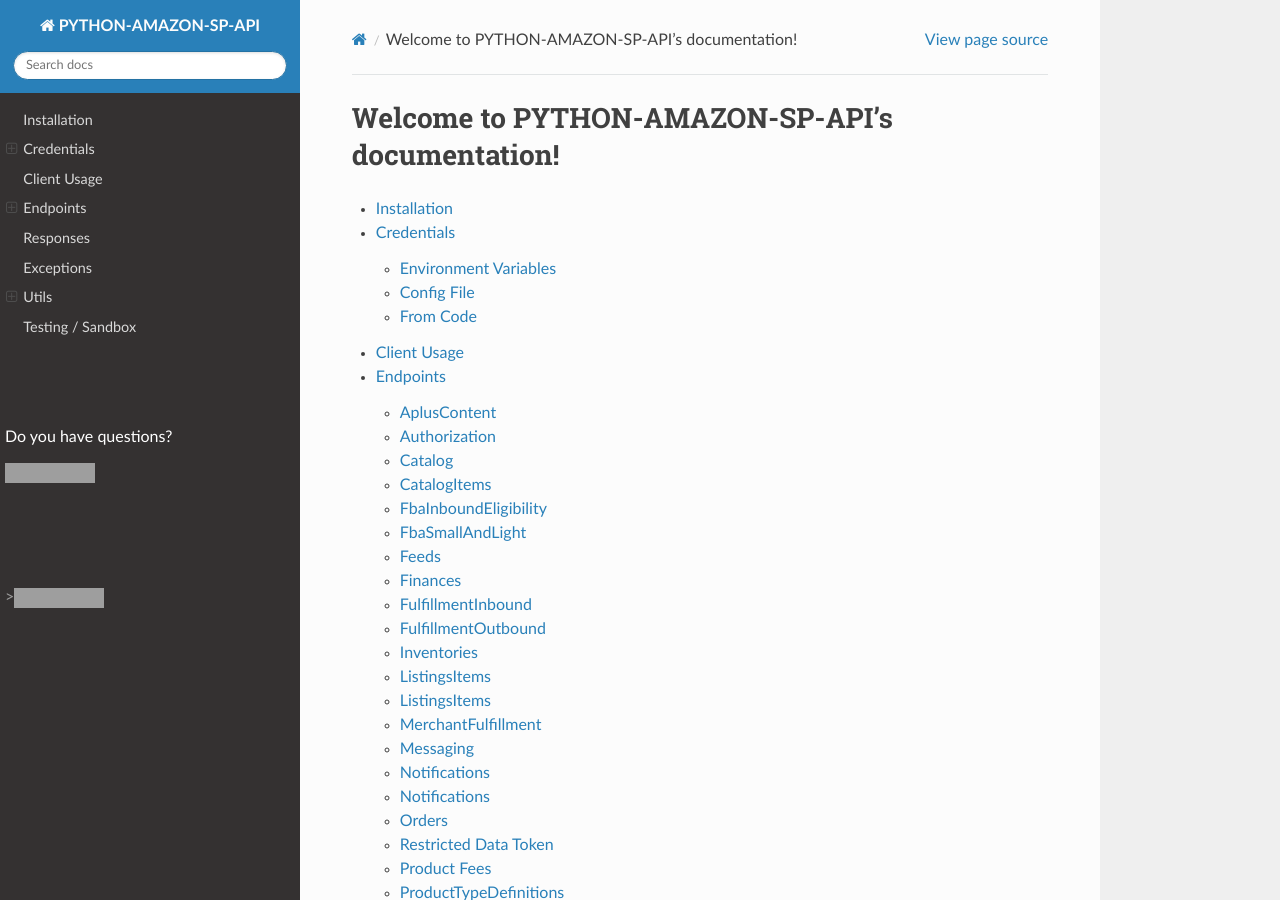
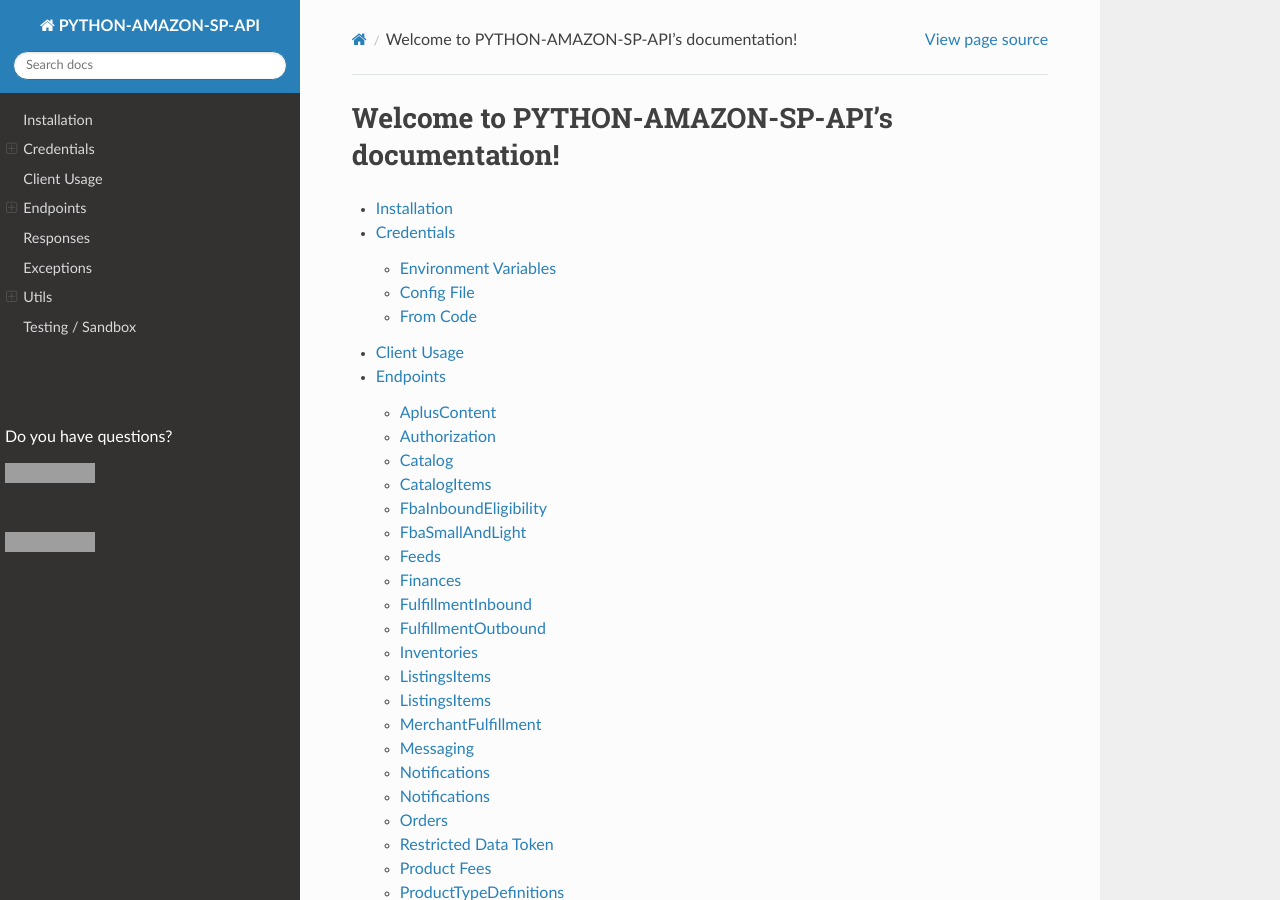
Before and after one commit to saleweaver/sp-api-docs, a Sphinx documentation site: the page built from docs/index.rst, in a window 1280 px wide and 900 px high. Built offline with Sphinx 7.4.7 and the Read the Docs theme 2.0.0, drawn with Linux system fonts in a browser that asks for light colours; comment, search, counter and statistics services are not loaded; grey boxes are pictures that could not be loaded.

```diff
--- a/docs/_templates/layout.html
+++ b/docs/_templates/layout.html
@@ -9,10 +9,9 @@
        <img src="https://img.shields.io/badge/slack-ask%20on%20slack-orange?style=for-the-badge&logo=slack">
     </span>
     </div>
-    <div style="margin-top: 5em; width: 100%; height: 4rem; z-index: 999; display: flex; flex-direction: column; padding: 5px">
+    <div style="margin-top: 1.5em; width: 100%; height: 4rem; z-index: 999; display: flex; flex-direction: column; padding: 5px">
     <span id="git-btn"
           style="width:100%; display: flex; align-items: center; margin-top: 1em; cursor: pointer">
->
         <img src="https://img.shields.io/badge/github-view%20on%20github-silver?style=for-the-badge&logo=github">
         </span>
     </div>
```
